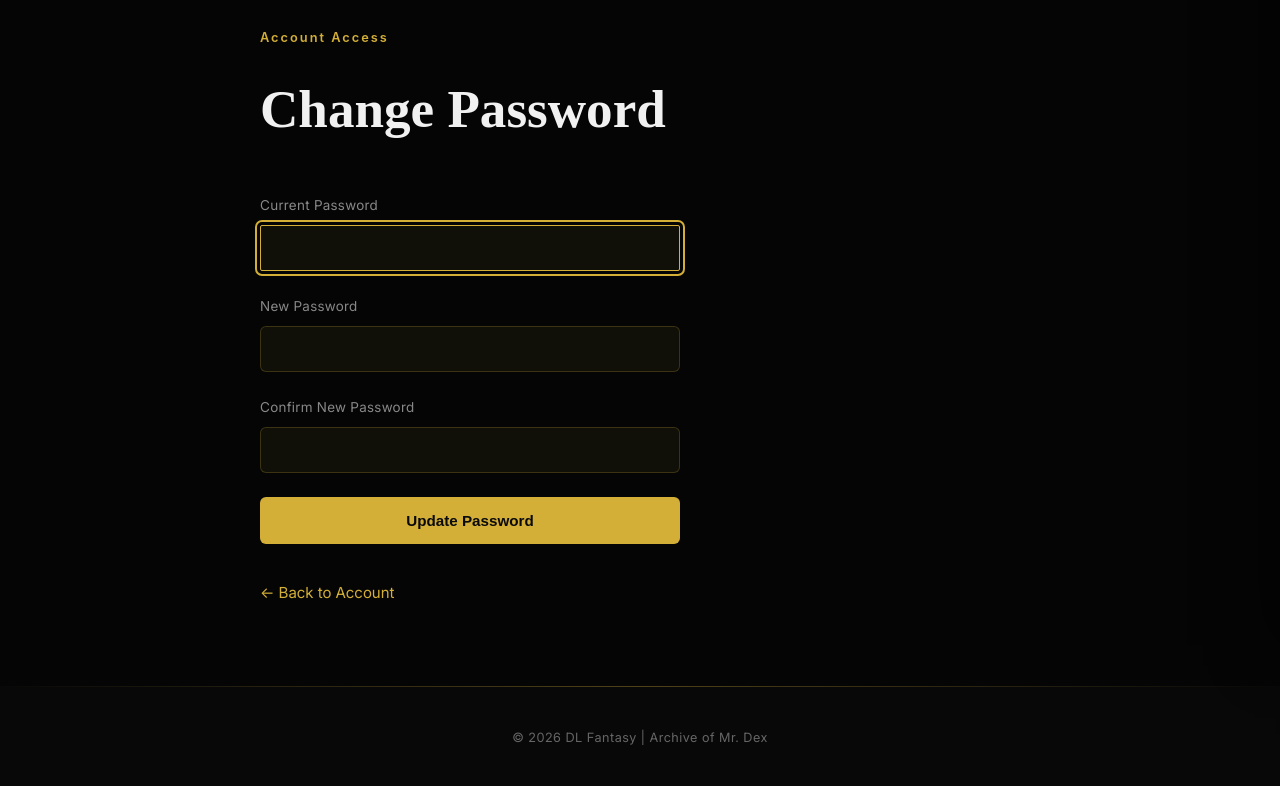
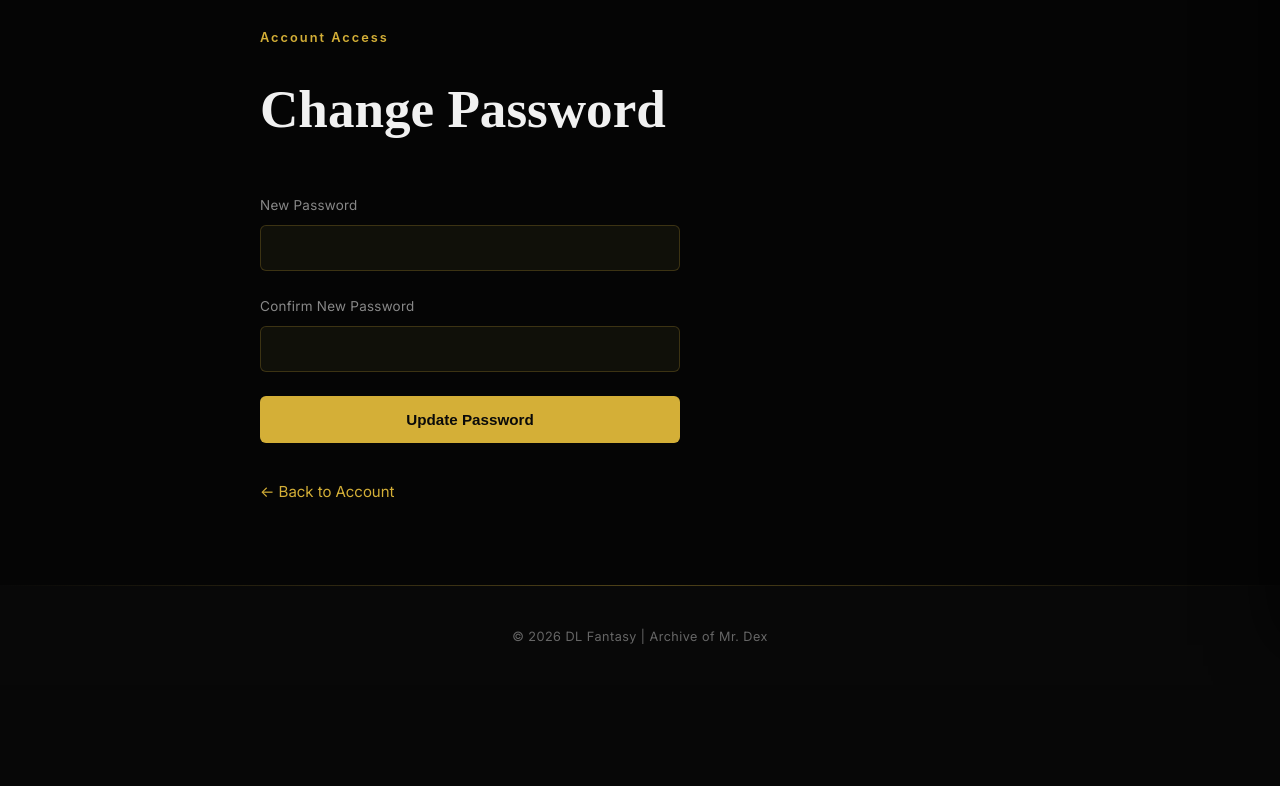
Before and after one commit to shahbazkhan74659-crypto/DL_Fantasy, a Django app: page /account/password/ in a window 1280 px wide. Shown: the part 135-921 px from the top of the page. After the commit the page ends 779 px from the top, so only its background shows below. Run offline with Django 5.2, Linux system fonts and the light colour scheme; the visitor is signed in with stand-in values (Sample User, id 1); data comes from the database, SQL or seed files in the repository; some web fonts are replaced.

Commit message:
DL Fantasy
Co-Authored-By: Claude Sonnet 5 <noreply@anthropic.com>

```diff
--- a/core/forms.py
+++ b/core/forms.py
@@ -1,5 +1,5 @@
 from django import forms
-from django.contrib.auth.forms import AuthenticationForm, PasswordChangeForm, UserCreationForm
+from django.contrib.auth.forms import AuthenticationForm, SetPasswordForm, UserCreationForm
 
 from users.models import User
 
@@ -32,7 +32,8 @@ class StyledAuthenticationForm(AuthenticationForm):
             field.widget.attrs.update(FIELD_ATTRS)
 
 
-class StyledPasswordChangeForm(PasswordChangeForm):
+class StyledPasswordChangeForm(SetPasswordForm):
+    """No old-password check for now — revisit once real account security is in scope."""
     def __init__(self, *args, **kwargs):
         super().__init__(*args, **kwargs)
         for field in self.fields.values():
--- a/templates/password_change.html
+++ b/templates/password_change.html
@@ -15,12 +15,6 @@
         {% if form.non_field_errors %}
         <p class="form-error">{{ form.non_field_errors|join:", " }}</p>
         {% endif %}
-
-        <div class="auth-field-group">
-            <label for="{{ form.old_password.id_for_label }}">Current Password</label>
-            {{ form.old_password }}
-            {% if form.old_password.errors %}<p class="form-error">{{ form.old_password.errors|join:", " }}</p>{% endif %}
-        </div>
 
         <div class="auth-field-group">
             <label for="{{ form.new_password1.id_for_label }}">New Password</label>
```
